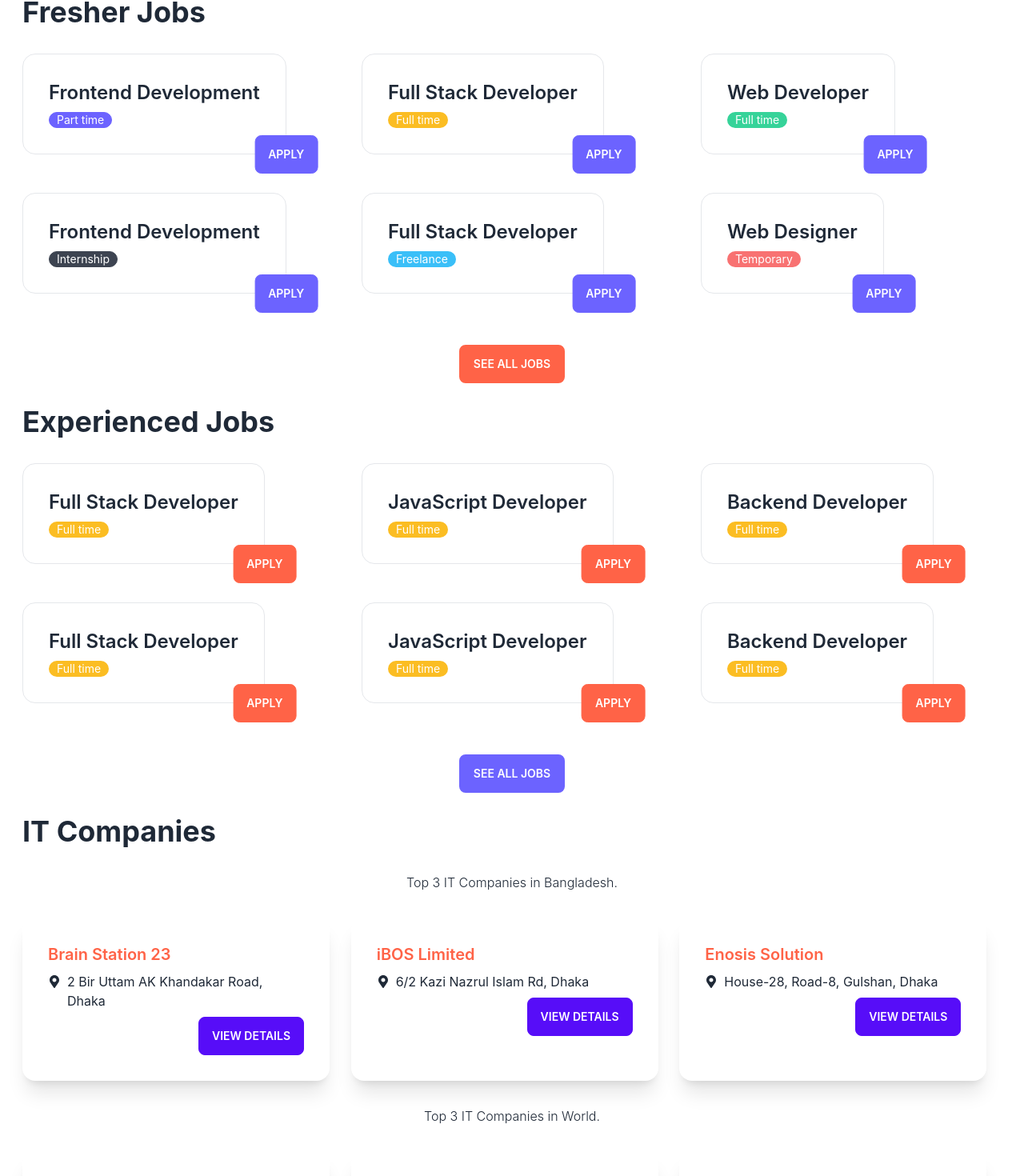
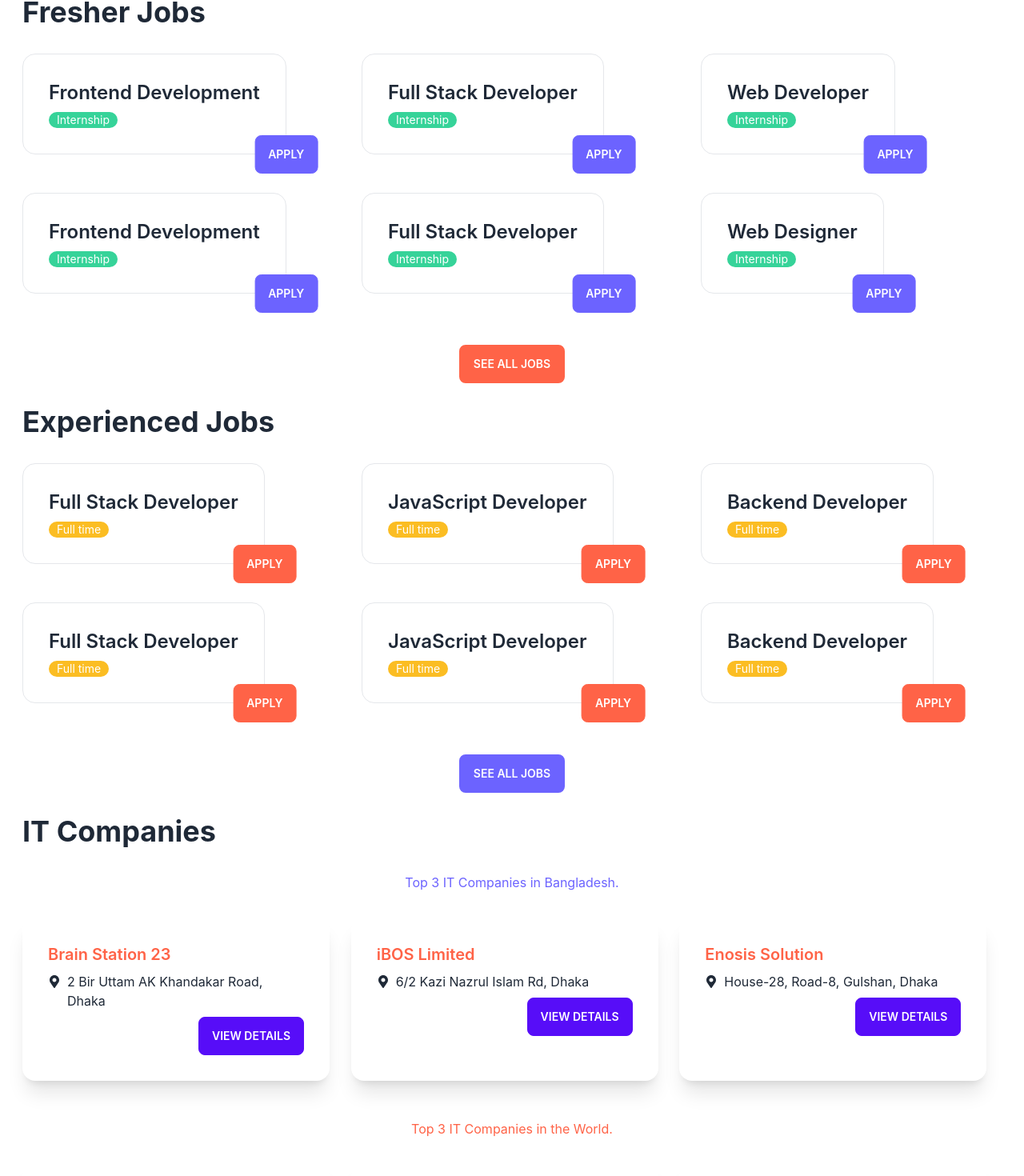
Before and after one commit to rhnchowdhury/Job-Portal-Site, a React (Create React App) app: page / in a window 1280 px wide. Shown: the part 445-1915 px from the top of the page at 80% size. Built offline with nearby package versions, Linux system fonts and the light colour scheme.

Commit message:
job part re-design

```diff
--- a/src/Components/Pages/Jobs/Companies/BanIT.js
+++ b/src/Components/Pages/Jobs/Companies/BanIT.js
@@ -5,7 +5,7 @@ const BanIT = () => {
     return (
         <div className='m-7'>
             <h1 className='text-4xl font-bold mt-5'>IT Companies</h1>
-            <p className='font-light text-center mt-8'>Top 3 IT Companies in Bangladesh.</p>
+            <p className=' text-center mt-8' style={{ color: '#6c63ff' }}>Top 3 IT Companies in Bangladesh.</p>
             <div className='grid gap-2 grid-cols-1 md:grid-cols-2 lg:grid-cols-3 mt-8'>
                 <div className="card w-96 bg-base-100 shadow-xl">
                     <div className="card-body">
--- a/src/Components/Pages/Jobs/Companies/ForeignIT.js
+++ b/src/Components/Pages/Jobs/Companies/ForeignIT.js
@@ -4,7 +4,7 @@ import { FaMapMarkerAlt } from "react-icons/fa";
 const ForeignIT = () => {
     return (
         <div className='m-7'>
-            <p className='font-light text-center mt-8'>Top 3 IT Companies in World.</p>
+            <p className='text-center mt-12' style={{ color: '#ff6347' }}>Top 3 IT Companies in the World.</p>
             <div className='grid gap-2 grid-cols-1 md:grid-cols-2 lg:grid-cols-3 mt-8'>
                 <div className="card w-96 bg-base-100 shadow-xl">
                     <div className="card-body">
--- a/src/Components/Pages/Jobs/Fresher/FresherJobs.js
+++ b/src/Components/Pages/Jobs/Fresher/FresherJobs.js
@@ -17,7 +17,7 @@ const FresherJobs = () => {
                     <div className="card border">
                         <div className="card-body">
                             <h2 className="card-title text-2xl">Frontend Development</h2>
-                            <span className="badge" style={{ backgroundColor: '#6c63ff', border: '1px solid #6c63ff' }}>Part time</span>
+                            <span className="badge badge-success text-white">Internship</span>
                         </div>
                     </div>
                 </div>
@@ -28,7 +28,7 @@ const FresherJobs = () => {
                     <div className="card border">
                         <div className="card-body">
                             <h2 className="card-title text-2xl">Full Stack Developer</h2>
-                            <span className="badge badge-warning text-white" >Full time</span>
+                            <span className="badge badge-success text-white">Internship</span>
                         </div>
                     </div>
                 </div>
@@ -39,7 +39,7 @@ const FresherJobs = () => {
                     <div className="card border">
                         <div className="card-body">
                             <h2 className="card-title text-2xl">Web Developer</h2>
-                            <span className="badge badge-success text-white">Full time</span>
+                            <span className="badge badge-success text-white">Internship</span>
                         </div>
                     </div>
                 </div>
@@ -50,7 +50,7 @@ const FresherJobs = () => {
                     <div className="card border">
                         <div className="card-body">
                             <h2 className="card-title text-2xl">Frontend Development</h2>
-                            <span className="badge text-white">Internship</span>
+                            <span className="badge badge-success text-white">Internship</span>
                         </div>
                     </div>
                 </div>
@@ -61,7 +61,7 @@ const FresherJobs = () => {
                     <div className="card border">
                         <div className="card-body">
                             <h2 className="card-title text-2xl">Full Stack Developer</h2>
-                            <span className="badge badge-info text-white">Freelance</span>
+                            <span className="badge badge-success text-white">Internship</span>
                         </div>
                     </div>
                 </div>
@@ -72,7 +72,7 @@ const FresherJobs = () => {
                     <div className="card border">
                         <div className="card-body">
                             <h2 className="card-title text-2xl">Web Designer</h2>
-                            <span className="badge badge-error text-white">Temporary</span>
+                            <span className="badge badge-success text-white">Internship</span>
                         </div>
                     </div>
                 </div>
```
